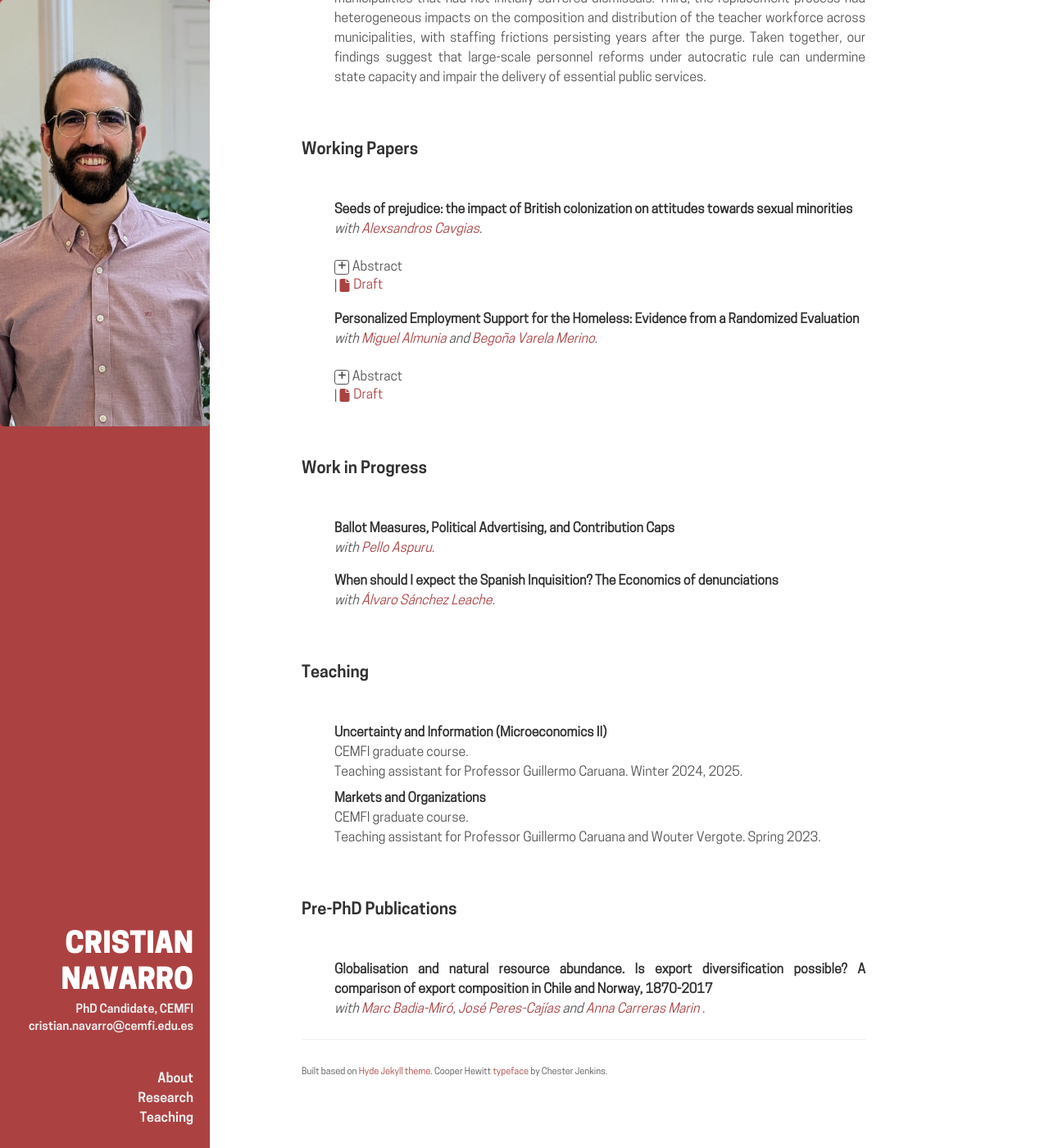
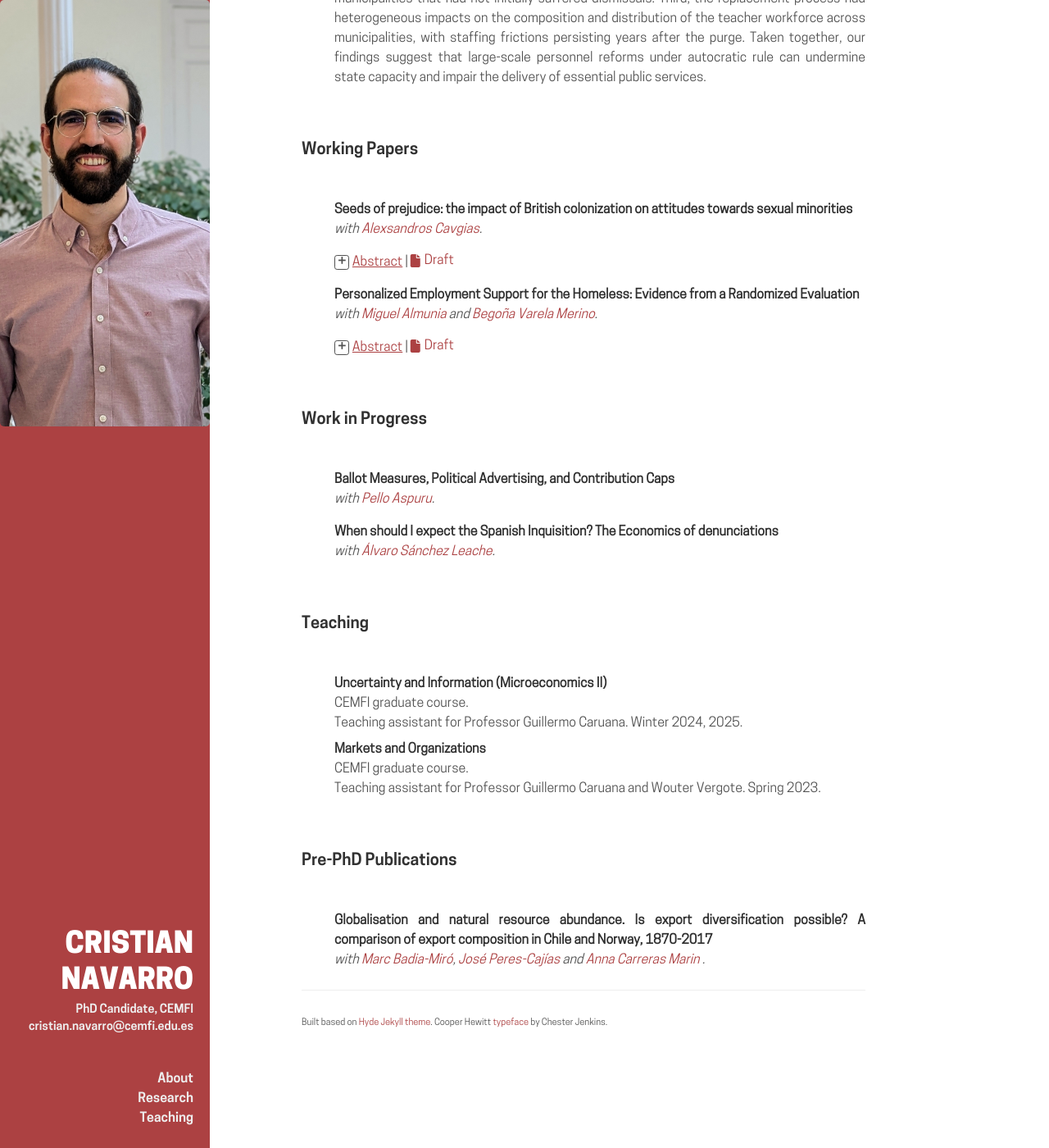
Before and after one commit to cnavarroserrano/cnavarroserrano.github.io, a Jekyll site: the page built from index.md, in a window 1280 px wide and 1400 px high, scrolled down 687 px. Shown: the whole window at 82% size. Built offline with Jekyll 4.4.1, drawn with Linux system fonts in a browser that asks for light colours; some web fonts are replaced.

Commit message:
solving plus

```diff
--- a/index.md
+++ b/index.md
@@ -80,6 +80,8 @@ text-align: justify
 <h3 id="working-papers">Working Papers</h3>
 <br/>
 
+
+
 <dl>
 
   <!-- Paper 1 -->
@@ -88,9 +90,10 @@ text-align: justify
   </dt>
   <dd class="indented">
     <p><i>with <a href="https://sites.google.com/view/alexsandroscavgias/home" target="_blank">Alexsandros Cavgias</a>.</i></p>
-    <p style="margin:6px 0 0">
-      <details class="abs" style="display:inline;">
-        <summary>Abstract</summary>
+    <!-- tighten space above buttons (adjust 4→6→8px if needed) -->
+    <p style="margin:4px 0 0">
+      <details class="abs">
+        <summary><a>Abstract</a></summary>
         <div>
           <p>This paper provides the first causal test of the widely debated hypothesis that British colonial institutions promoted sexual prejudice—defined as negative attitudes toward sexual minorities—in postcolonial societies.
           We document five main findings. First, after accounting for differences in contemporary economic development, OLS estimates from a cross-country sample of former European colonies reveal that former British colonies exhibit higher sexual prejudice than those of other European powers.
@@ -114,9 +117,9 @@ text-align: justify
   </dt>
   <dd class="indented">
     <p><i>with <a href="https://miguelalmunia.weebly.com/" target="_blank">Miguel Almunia</a> and <a href="https://www.linkedin.com/in/bego%C3%B1a-varela-merino-7361751aa/" target="_blank">Begoña Varela Merino</a>.</i></p>
-    <p style="margin:6px 0 0">
-      <details class="abs" style="display:inline;">
-        <summary>Abstract</summary>
+    <p style="margin:4px 0 0">
+      <details class="abs">
+        <summary><a>Abstract</a></summary>
         <div>
           <p>We evaluate the impact of a randomized intervention designed to promote labor market integration among people experiencing homelessness in Spain. Participants were randomly assigned to either a personalized employment program, featuring intensive caseworker support and financial assistance, or to the traditional employment model. Short-term results show substantial gains for the treatment group in housing stability, employment, income, and life satisfaction. However, these differences largely dissipated after six months, as the outcomes of those in the traditional model improved. The findings highlight both the potential of personalized approaches to accelerate integration and the challenges of sustaining long-term effects in homelessness interventions.</p>
         </div>
@@ -129,6 +132,7 @@ text-align: justify
   </dd>
 
 </dl>
+
 
 
 
--- a/public/css/custom.css
+++ b/public/css/custom.css
@@ -41,3 +41,17 @@ a.paper{
 
 /* spacing below when open (separates papers slightly) */
 .abs > div{ margin: 10px 0 18px; }            /* tweak numbers to taste */
+
+/* keep Abstract + Draft on ONE line */
+.abs{ display: inline-block; vertical-align: baseline; }
+
+/* remove default extra space on summary */
+.abs summary{ margin: 0; }
+
+/* make "Abstract" look like a normal link */
+.abs summary a{
+  color: inherit;                 /* use your site’s link color via parent */
+  text-decoration: underline;
+  pointer-events: none;           /* so clicking anywhere on summary still toggles */
+}
+.abs summary a:hover{ text-decoration: none; }
```
